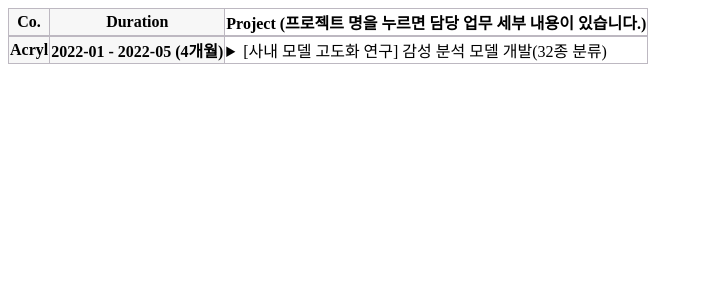
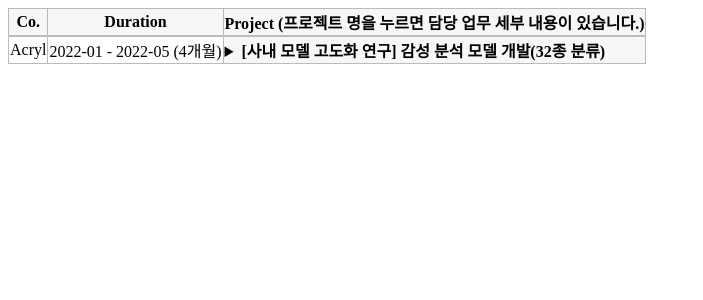
Before and after one commit to finddme/finddme.github.io, a Jekyll site: the page built from _posts/2022-01-01-Project.md, in a window 1280 px wide. Shown: the top 300 px of the page, without its empty margins (0-703 px from the left). Built offline with Jekyll 4.4.1, drawn with Linux system fonts in a browser that asks for light colours.

Commit message:
Update 2022-01-01-Project.md

```diff
--- a/_posts/2022-01-01-Project.md
+++ b/_posts/2022-01-01-Project.md
@@ -22,15 +22,15 @@ tag: NLP
        <tr>
          <th class="line4" bgcolor="#F8F7F9">Co.</th>
          <th class="line4" bgcolor="#F8F7F9">Duration</th>
-         <th class="line2">Project (프로젝트 명을 누르면 담당 업무 세부 내용이 있습니다.)</th>
+         <th class="line4" bgcolor="#F8F7F9">Project (프로젝트 명을 누르면 담당 업무 세부 내용이 있습니다.)</th>
        </tr>
        <tr>
-         <td class="line3"><strong>Acryl</strong></td>
-         <td class="line3"><strong>2022-01 - 2022-05 (4개월)</strong></td>
-         <td class="line">
+         <td class="line">Acryl</td>
+         <td class="line">2022-01 - 2022-05 (4개월)</td>
+         <td class="line3">
            <details>
            <summary><span class="glyphicon glyphicon-menu-right"></span>
-            <span class="glyphicon glyphicon-option-horizontal" style="display:none"></span>[사내 모델 고도화 연구] 감성 분석 모델 개발(32종 분류)</summary>
+            <span class="glyphicon glyphicon-option-horizontal" style="display:none"></span><strong>[사내 모델 고도화 연구] 감성 분석 모델 개발(32종 분류)</strong></summary>
               <li>담당 업무:</li>
                   1) 한국어 감성 class 선정<br>
                   2) 데이터 수집<br>
```
